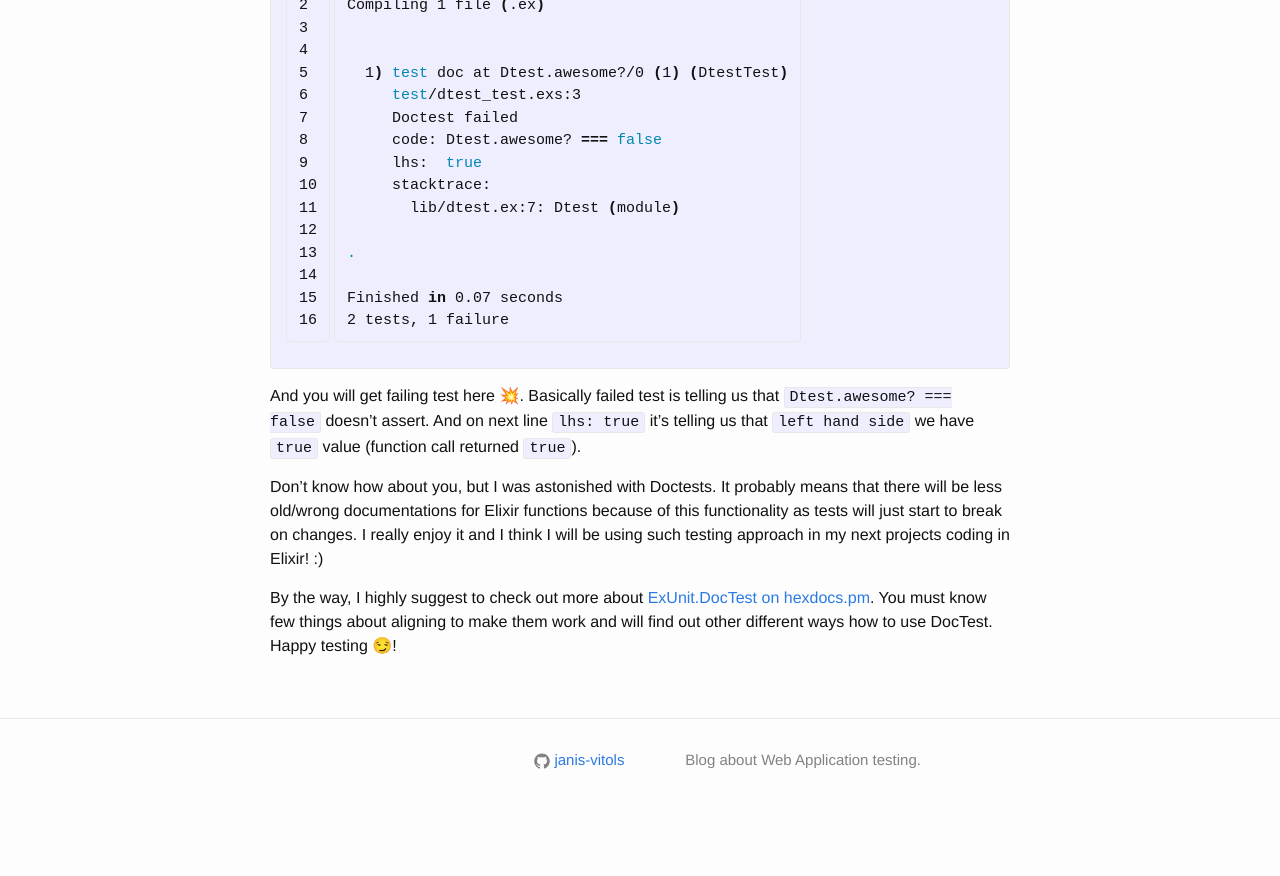
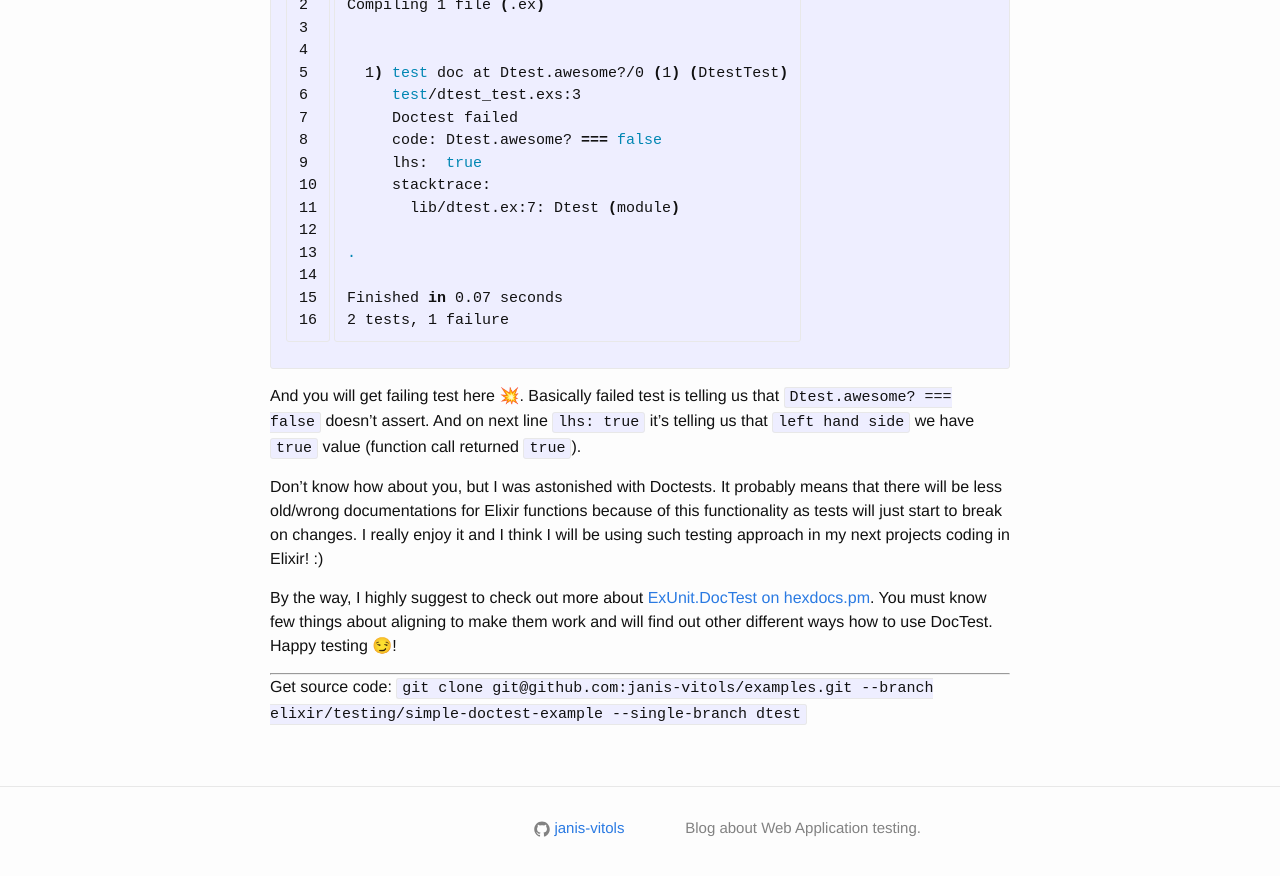
Before and after one commit to janis-vitols/janis-vitols.github.io, a Jekyll site: the page built from _posts/2016-12-21-elixir-doctests.markdown, in a window 1280 px wide and 900 px high, scrolled down 2701 px. Shown: the top 876 px of the window. Built offline with Jekyll 4.4.1, drawn with Linux system fonts in a browser that asks for light colours; emoji names are drawn with the system emoji font; comment, search, counter and statistics services are not loaded; before the commit the page ends 3533 px from its top, so only the background shows below that.

Commit message:
Add source code location for Elixir DocTest post

```diff
--- a/_posts/2016-12-21-elixir-doctests.markdown
+++ b/_posts/2016-12-21-elixir-doctests.markdown
@@ -137,6 +137,9 @@ be using such testing approach in my next projects coding in Elixir! :)
 By the way, I highly suggest to check out more about [ExUnit.DocTest on hexdocs.pm][hexdocs-doctest]{:target="blank"}. You must know few
 things about aligning to make them work and will find out other different ways how to use DocTest. Happy testing :smirk:!
 
+* * *
+Get source code: `git clone git@github.com:janis-vitols/examples.git --branch elixir/testing/simple-doctest-example --single-branch dtest`
+
 [elixir]:          http://elixir-lang.org/
 [install-elixir]:  http://elixir-lang.org/install.html
 [oop]:             https://en.wikipedia.org/wiki/Object-oriented_programming
```
